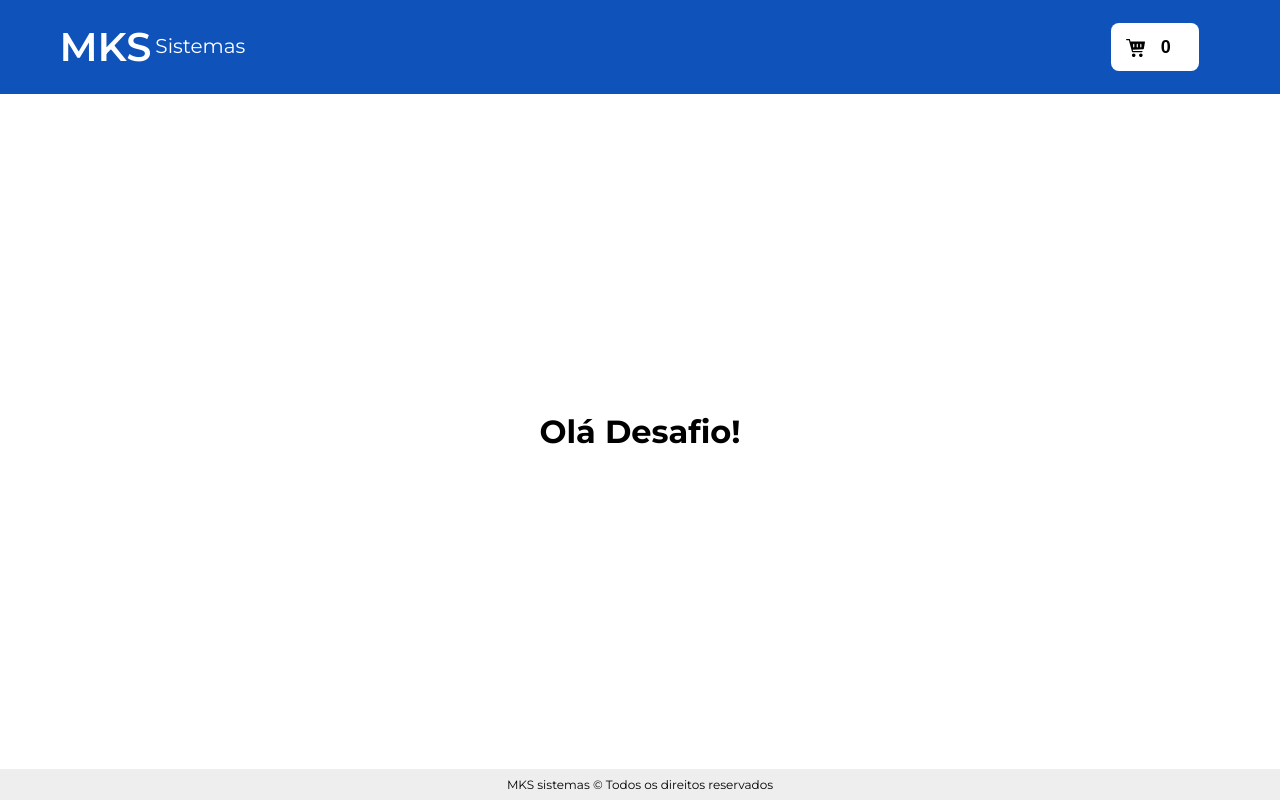
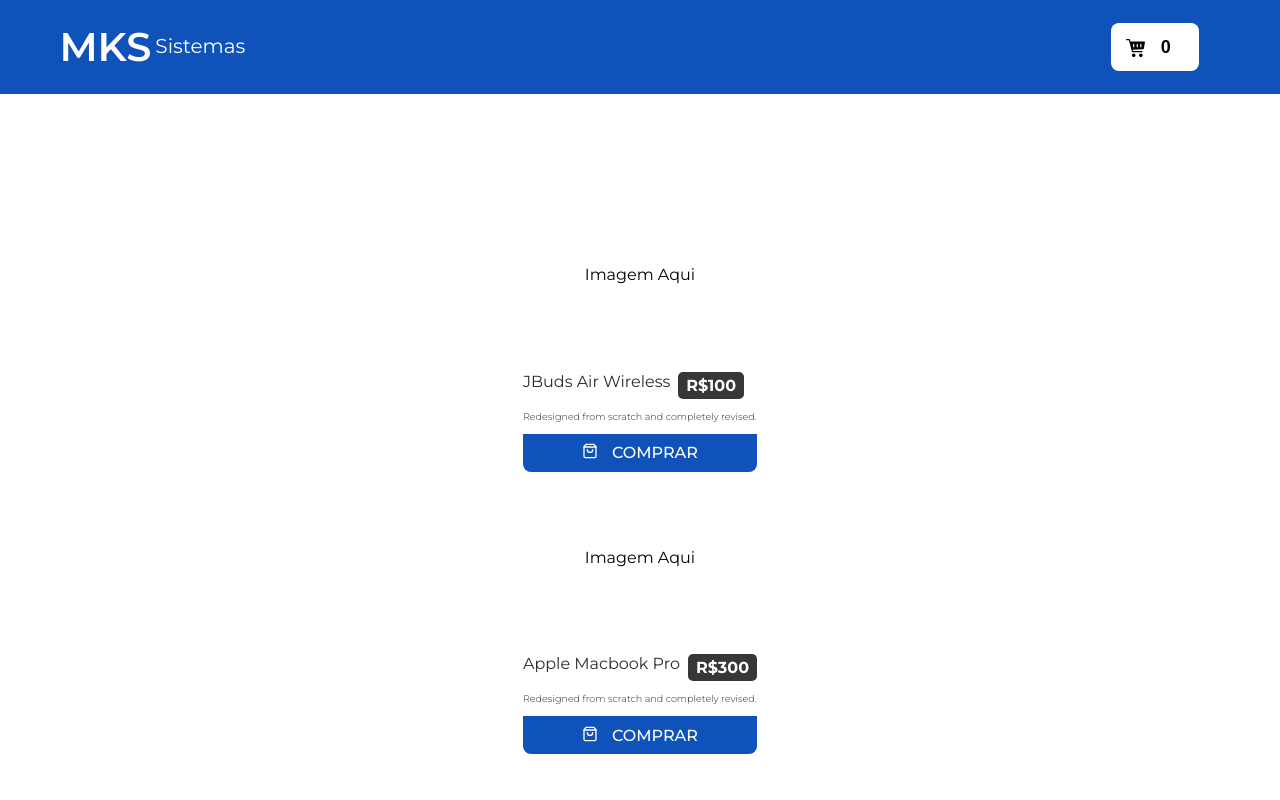
Before and after one commit to Hzimr/DesafioFrontEnd11-23, a Next.js app: page / in a window 1280 px wide. Built offline with nearby package versions, Linux system fonts and the light colour scheme.

Commit message:
feat: created product component

```diff
--- a/package.json
+++ b/package.json
@@ -12,6 +12,7 @@
     "next": "14.0.3",
     "react": "^18",
     "react-dom": "^18",
+    "react-icons": "^4.12.0",
     "styled-components": "^6.1.1"
   },
   "devDependencies": {
--- a/src/app/components/Header/header.tsx
+++ b/src/app/components/Header/header.tsx
@@ -20,7 +20,7 @@
     <HeaderItems.TagHeader>
       <HeaderItems.ContentHeader>
         <HeaderItems.LogoDiv>
-          <HeaderItems.Logo title="Logomarca">MKS</HeaderItems.Logo>
+          <HeaderItems.Logo aria-label="Link para página inicial" title="Logomarca">MKS</HeaderItems.Logo>
           <HeaderItems.TextLogo>Sistemas</HeaderItems.TextLogo>
         </HeaderItems.LogoDiv>
         <HeaderItems.CarrinhoButton title="Botão de compras">
--- /dev/null
+++ b/src/app/components/Product/product.tsx
@@ -0,0 +1,45 @@
+'use client'
+import { FiShoppingBag } from "react-icons/fi";
+
+import { Montserrat } from 'next/font/google'
+
+//components
+import * as ProductComponents from './productStyles'
+
+const montserrat = Montserrat({
+  weight: ['300', '400', '500', '600', '700'],
+  subsets: ['latin'] })
+
+type ProductProps = {
+  id: number;
+  name: string;
+  brand: string;
+  description: string;
+  price: number;
+}
+
+export function Product({ id, name, brand, description, price }: ProductProps) {
+  return (
+    <ProductComponents.ProductDiv key={id}>
+      <ProductComponents.ProductImg>
+        Imagem Aqui
+      </ProductComponents.ProductImg>
+      <ProductComponents.ProductNameAndPrice>
+        <ProductComponents.ProductNameSection>
+          <ProductComponents.NameText>{name}</ProductComponents.NameText>
+          {/*<p>Brand: {brand}</p>*/}
+        </ProductComponents.ProductNameSection>
+        <ProductComponents.PriceDiv>
+          <ProductComponents.PriceText>R${price}</ProductComponents.PriceText>
+        </ProductComponents.PriceDiv>
+      </ProductComponents.ProductNameAndPrice>
+      <ProductComponents.DescriptionText>{description}</ProductComponents.DescriptionText>
+      <ProductComponents.ComprarButton>
+        <FiShoppingBag size={16} color="white"/>
+        <ProductComponents.ButtonText className={montserrat.className}>
+          COMPRAR
+        </ProductComponents.ButtonText>
+      </ProductComponents.ComprarButton>
+    </ProductComponents.ProductDiv>
+  );
+}
--- /dev/null
+++ b/src/app/components/Product/productStyles.ts
@@ -0,0 +1,75 @@
+import styled from "styled-components";
+
+export const ProductDiv = styled.div`
+  display: flex;
+  flex-direction: column;
+  gap: 0.75rem;
+  border-radius: 8px;
+  background-color: var(--white-color);
+`
+
+export const ProductImg = styled.div`
+  display: flex;
+  align-items: center;
+  justify-content: center;
+  height: 170px;
+  padding: 1.125rem;
+`
+
+export const ProductNameAndPrice = styled.section`
+  display: flex;
+  flex-direction: row;
+  gap: 0.5rem;
+`
+
+export const ProductNameSection = styled.section`
+  display: flex;
+  flex-direction: column;
+`
+
+export const NameText = styled.p`
+  font-size: 1rem;
+  line-height: 19px;
+  color: var(--text-dark);
+`
+
+export const PriceDiv = styled.div`
+  display: flex;
+  align-items: center;
+  padding: 0.25rem 0.5rem;
+  background-color: var(--black-color);
+  border-radius: 5px;
+`
+
+export const PriceText = styled.p`
+  font-size: 1rem;
+  font-weight: 700;
+  color: var(--text-light);
+`
+
+export const DescriptionText = styled.p`
+  font-size: 0.6rem;
+  font-weight: 300;
+  color: var(--text-dark);
+`
+
+export const ComprarButton = styled.button`
+  display: flex;
+  justify-content: center;
+  flex-direction: row;
+  gap: 0.875rem;
+  padding: 0.6rem 0.3rem;
+  background-color: var(--primary-color);
+  border: none;
+  border-bottom-left-radius: 8px;
+  border-bottom-right-radius: 8px;
+`
+
+
+export const ButtonText = styled.p`
+  font-size: 1rem;
+  font-weight: 500;
+  line-weight: 18px;
+  color: var(--text-light);
+
+`
--- /dev/null
+++ b/src/app/components/ProductGrid/productGrid.tsx
@@ -0,0 +1,62 @@
+'use client'
+import React, {useCallback} from "react";
+import { Product } from "../Product/product";
+
+interface ProductGridProps {
+
+}
+
+type ProductProps = {
+  id: number;
+  name: string;
+  brand: string;
+  description: string;
+  price: number;
+}
+
+const produtos: ProductProps[] = [
+  {
+      id: 1,
+      name: 'JBuds Air Wireless',
+      brand: 'Apple',
+      description: 'Redesigned from scratch and completely revised.',
+      price: 100
+  },
+  {
+      id: 2,
+      name: 'Apple Macbook Pro',
+      brand: 'Apple',
+      description: 'Redesigned from scratch and completely revised.',
+      price: 300
+  },
+]
+
+export function ProductGrid(props: ProductGridProps){
+
+  const handleRenderizeProdutos = useCallback(() => {
+    return produtos.length !== 0 ? (
+      produtos.map(produtos => (
+        <Product
+          key={produtos.id}
+          id={produtos.id}
+          name={produtos.name}
+          brand={produtos.brand}
+          description={produtos.description}
+          price={produtos.price}
+        />
+      ))
+    ) : (
+    <div>
+        <h3>Ops, não há produtos</h3>
+    </div>
+    );
+  }, []);
+
+  return (
+    <div>
+      <div>
+        {handleRenderizeProdutos()}
+      </div>
+    </div>
+  )
+}
--- a/src/app/globals.css
+++ b/src/app/globals.css
@@ -1,8 +1,12 @@
 :root {
   --border-radius: 12px;
+  --white-color: #ffffff;
   --text-light: #ffffff;
+  --text-dark: #2c2c2c;
   --primary-color: #0f52ba;
   --footer-color: #eeeeee;
+  --black-color: #373737;
+  --page-color: #e5e5e5;
 }
 
 * {
--- a/src/app/page.tsx
+++ b/src/app/page.tsx
@@ -1,9 +1,10 @@
+import { ProductGrid } from './components/ProductGrid/productGrid'
 import styles from './page.module.css'
 
 export default function Home() {
   return (
     <main className={styles.main}>
-      <h1>Olá Desafio!</h1>
+      <ProductGrid/>
     </main>
   )
 }
```
Also changed, not shown: src/app/components/ProductGrid/productStyles.ts (added), 1 other file (tests, documents, lock files or other folders).
